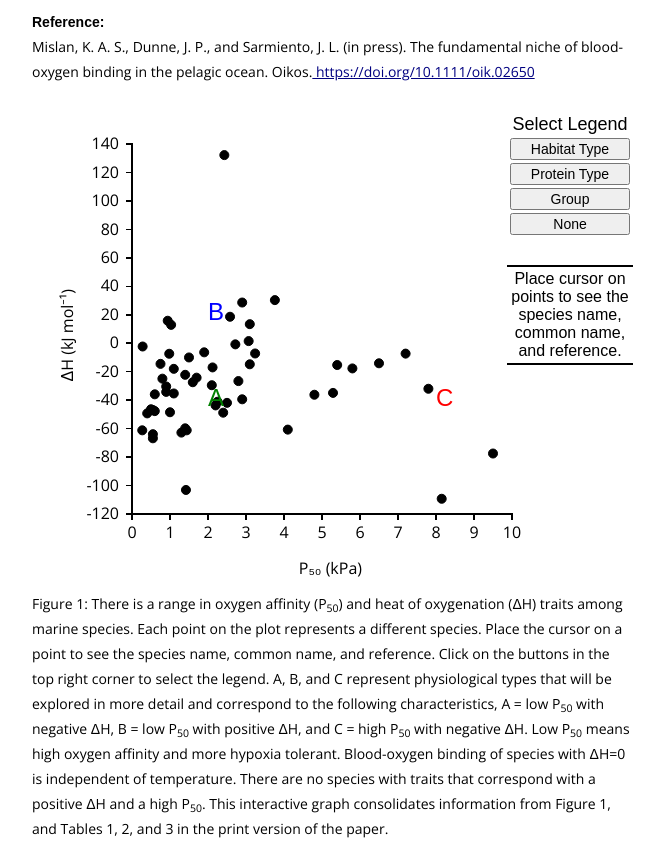
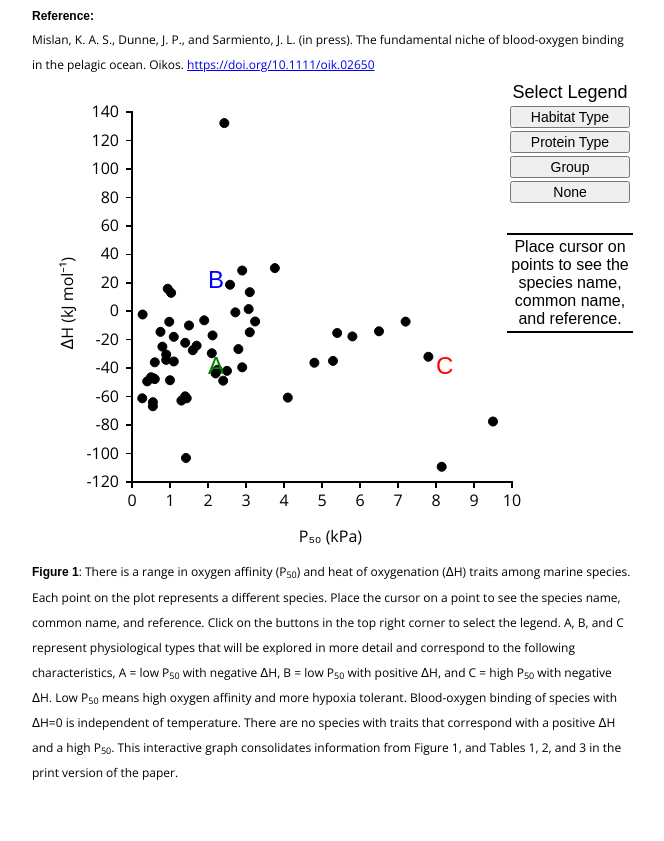
Before and after one commit to kallisons/oik.02650, a plain HTML site: page index.html in a window 1280 px wide. Shown: the whole page, without its empty margins (308-972 px from the left). After the commit the page ends 810 px from the top, so only its background shows below. Drawn offline with nearby package versions, Linux system fonts and the light colour scheme; a web font is replaced by a local one.

Commit message:
updated css

```diff
--- a/css/style.css
+++ b/css/style.css
@@ -51,7 +51,7 @@ sub {
 .boxreference{
   max-width: 600px;
   display: block;
-  margin-top: 15px;
+  margin-top: 10px;
   margin-left:auto;
   margin-right:auto;
   padding-left: 7px;
@@ -60,28 +60,22 @@ sub {
 }
 
 .boxreference h1 {
-    font-size:14px;
+    font-size:12px;
     font-family: 'Open Sans Bold 700', sans-serif;
     font-weight: bold;
     color: #000000;
   }
 
 .boxreference p {
-    font-size:14px;
+    font-size:12px;
     font-family: 'Open Sans', sans-serif;
     color: #000000;
   }
 
 .boxreference a {
-    font-size:14px;
+    font-size:12px;
     font-family: 'Open Sans', sans-serif;
-    color: #000080;
   }
-
-.boxreference a:hover {
-    color: #ff0000;
-  }
-
 
 
 /*
@@ -92,7 +86,7 @@ sub {
 .boxgraph{
   max-width: 600px;
   display: block;
-  margin-top: 30px;
+  margin-top: 0px;
   margin-left:auto;
   margin-right:auto;
 }
@@ -189,13 +183,20 @@ sub {
   }
 
 .figurelegend p {
-    font-size:14px;
+    font-size:12px;
     font-family: 'Open Sans', sans-serif;
     color: #000000;
   }
 
+.figurelegend b {
+      font-size:12px;
+      font-family: 'Open Sans Bold 700', sans-serif;
+      font-weight: bold;
+      color: #000000;
+  }
+
 .figurelegend a {
-    font-size:14px;
+    font-size:12px;
     font-family: 'Open Sans', sans-serif;
     color: #000080;
   }
--- a/index.html
+++ b/index.html
@@ -15,7 +15,7 @@
   <body>
     <div class="boxreference">
       <h1>Reference:</h1>
-      <p>Mislan, K. A. S., Dunne, J. P., and Sarmiento, J. L. (in press). The fundamental niche of blood-oxygen binding in the pelagic ocean. Oikos.<a href=" https://doi.org/10.1111/oik.02650">  https://doi.org/10.1111/oik.02650</a></p>
+      <p>Mislan, K. A. S., Dunne, J. P., and Sarmiento, J. L. (in press). The fundamental niche of blood-oxygen binding in the pelagic ocean. Oikos. <a href=" https://doi.org/10.1111/oik.02650">  https://doi.org/10.1111/oik.02650</a></p>
     </div>
     <div class="boxgraph">
     	<div class =  "nav">
@@ -282,7 +282,7 @@
 
     		</script>
         <div class="figurelegend">
-          <p>Figure 1:  There is a range in oxygen affinity (P<sub>50</sub>) and heat of oxygenation (&Delta;H) traits among marine species. Each point on the plot represents a different species. Place the cursor on a point to see the species name, common name, and reference.  Click on the buttons in the top right corner to select the legend.  A, B, and C represent physiological types that will be explored in more detail and correspond to the following characteristics, A = low P<sub>50</sub> with negative &Delta;H, B = low P<sub>50</sub> with positive &Delta;H, and C = high P<sub>50</sub> with negative &Delta;H. Low P<sub>50</sub> means high oxygen affinity and more hypoxia tolerant. Blood-oxygen binding of species with &Delta;H=0 is independent of temperature. There are no species with traits that correspond with a positive &Delta;H and a high P<sub>50</sub>. This interactive graph consolidates information from Figure 1, and Tables 1, 2, and 3 in the print version of the paper.
+          <p><b>Figure 1</b>:  There is a range in oxygen affinity (P<sub>50</sub>) and heat of oxygenation (&Delta;H) traits among marine species. Each point on the plot represents a different species. Place the cursor on a point to see the species name, common name, and reference.  Click on the buttons in the top right corner to select the legend.  A, B, and C represent physiological types that will be explored in more detail and correspond to the following characteristics, A = low P<sub>50</sub> with negative &Delta;H, B = low P<sub>50</sub> with positive &Delta;H, and C = high P<sub>50</sub> with negative &Delta;H. Low P<sub>50</sub> means high oxygen affinity and more hypoxia tolerant. Blood-oxygen binding of species with &Delta;H=0 is independent of temperature. There are no species with traits that correspond with a positive &Delta;H and a high P<sub>50</sub>. This interactive graph consolidates information from Figure 1, and Tables 1, 2, and 3 in the print version of the paper.
           </p>
         </div>
 
```
